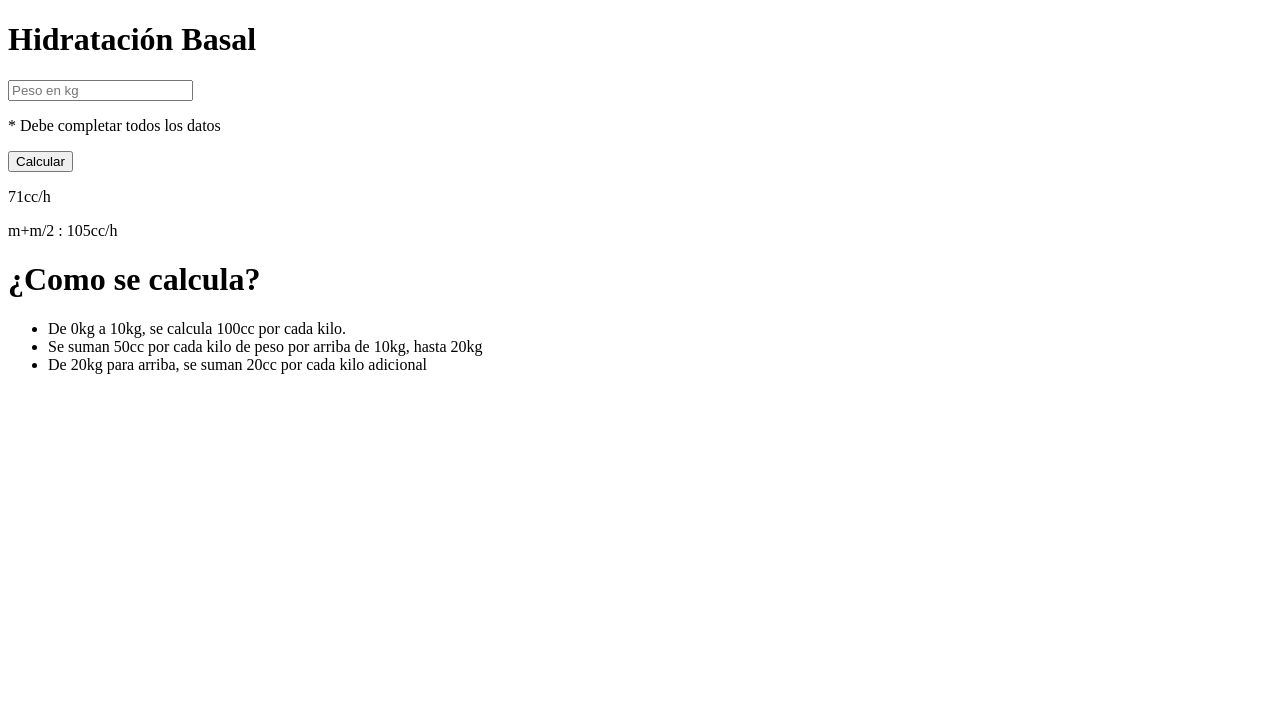
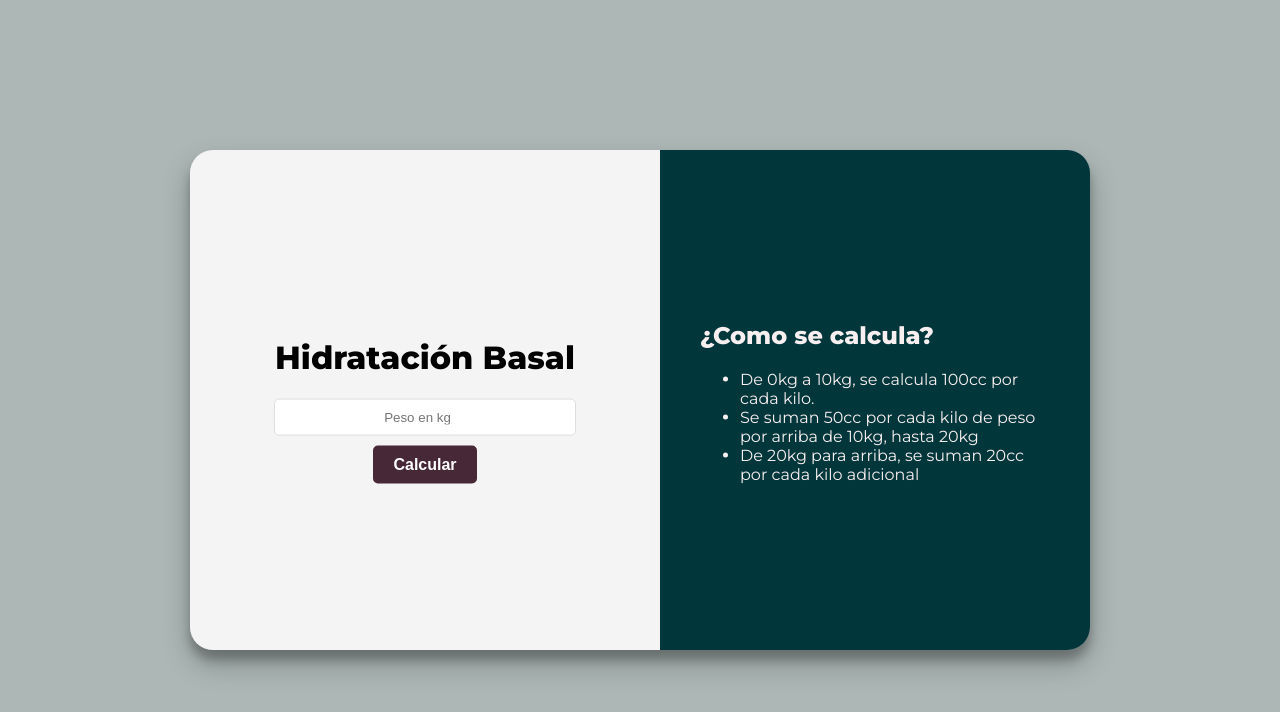
Before and after one commit to oscarbz-011/minibootcamp-calc-basal, a plain HTML site: page index.html in a window 1280 px wide. Drawn offline with Linux system fonts and the light colour scheme.

Commit message:
hoja de estilos agregada

```diff
--- a/index.html
+++ b/index.html
@@ -1,28 +1,32 @@
 <!DOCTYPE html>
 <html>
     <head>
-    <title>Calculadora de hidratación</title>
+        <meta charset="UTF-8" />
+        <title>Calculadora de hidratacion</title>
+        <link rel="stylesheet" href="styles.css" />
     </head>
     <body>
-    <div>
-      <div>
+        <div id="contenedor">
+            <div id="calculadora">
+                <div class="contenido">
                     <h1>Hidratación Basal</h1>
                     <input type="number" placeholder="Peso en kg" />
-        <p>* Debe completar todos los datos</p>
-        <button>Calcular</button>
-        <p>71cc/h</p>
-        <p>m+m/2 : 105cc/h</p>
+                    <p id="error">* Debe completar todos los datos</p>
+                    <button class="button">Calcular</button>
+                    <p class="resultado">71cc/h</p>
+                    <p class="resultado">m+m/2 : 105cc/h</p>
                 </div>
-      <div>
-        <h1>¿Como se calcula?</h1>
+            </div>
+            <div id="detalles">
+                <div class="contenido">
+                    <h2>¿Como se calcula?</h2>
                     <ul>
                         <li>De 0kg a 10kg, se calcula 100cc por cada kilo.</li>
-          <li>
-            Se suman 50cc por cada kilo de peso por arriba de 10kg, hasta 20kg
-          </li>
+                        <li>Se suman 50cc por cada kilo de peso por arriba de 10kg, hasta 20kg</li>
                         <li>De 20kg para arriba, se suman 20cc por cada kilo adicional</li>
                     </ul>
                 </div>
             </div>
+        </div>
     </body>
 </html>
--- /dev/null
+++ b/styles.css
@@ -0,0 +1,82 @@
+@import url("https://fonts.googleapis.com/css?family=Montserrat:400,800");
+
+body {
+  font-family: "Montserrat", sans-serif;
+  background-color: #acb7b6;
+}
+
+button {
+  background-color: #472836;
+  color: #fff;
+  font-weight: bold;
+  border: none;
+  padding: 10px 20px;
+  font-size: 16px;
+  border-radius: 5px;
+  cursor: pointer;
+  transition: background-color 0.3s;
+}
+button:hover {
+  background-color: #5e3c58;
+  color: #efe8e8;
+}
+
+#contenedor {
+  display: flex;
+  border-radius: 23px;
+  justify-content: center;
+  align-items: center;
+  width: 900px;
+  height: 500px;
+  inset: 0;
+  margin: auto;
+  position: absolute;
+  overflow: hidden;
+  box-shadow: 0 14px 28px rgba(0, 0, 0, 0.25), 0 10px 10px rgba(0, 0, 0, 0.22);
+}
+
+#calculadora {
+  width: 50%;
+  height: 100%;
+  padding: 20px;
+  text-align: center;
+  background-color: #f4f4f4;
+}
+
+input {
+  text-align: center;
+  width: 80%;
+  padding: 10px;
+  margin-bottom: 10px;
+  border: 1px solid #ddd;
+  border-radius: 5px;
+}
+
+#detalles {
+  width: 50%;
+  height: 100%;
+  background-color: #01363b;
+  color: #f8f0f0;
+}
+
+.contenido {
+  position: relative;
+  top: 50%;
+  transform: translateY(-50%);
+  overflow: hidden;
+  padding: 40px;
+}
+
+#error {
+  color: red;
+  font-weight: bold;
+  display: none;
+}
+
+.resultado {
+  color: #000000;
+  font-weight: bold;
+  font-size: 25px;
+  margin-bottom: 5px;
+  display: none;
+}
```
Lines whose indentation alone changed are shown as unchanged.
